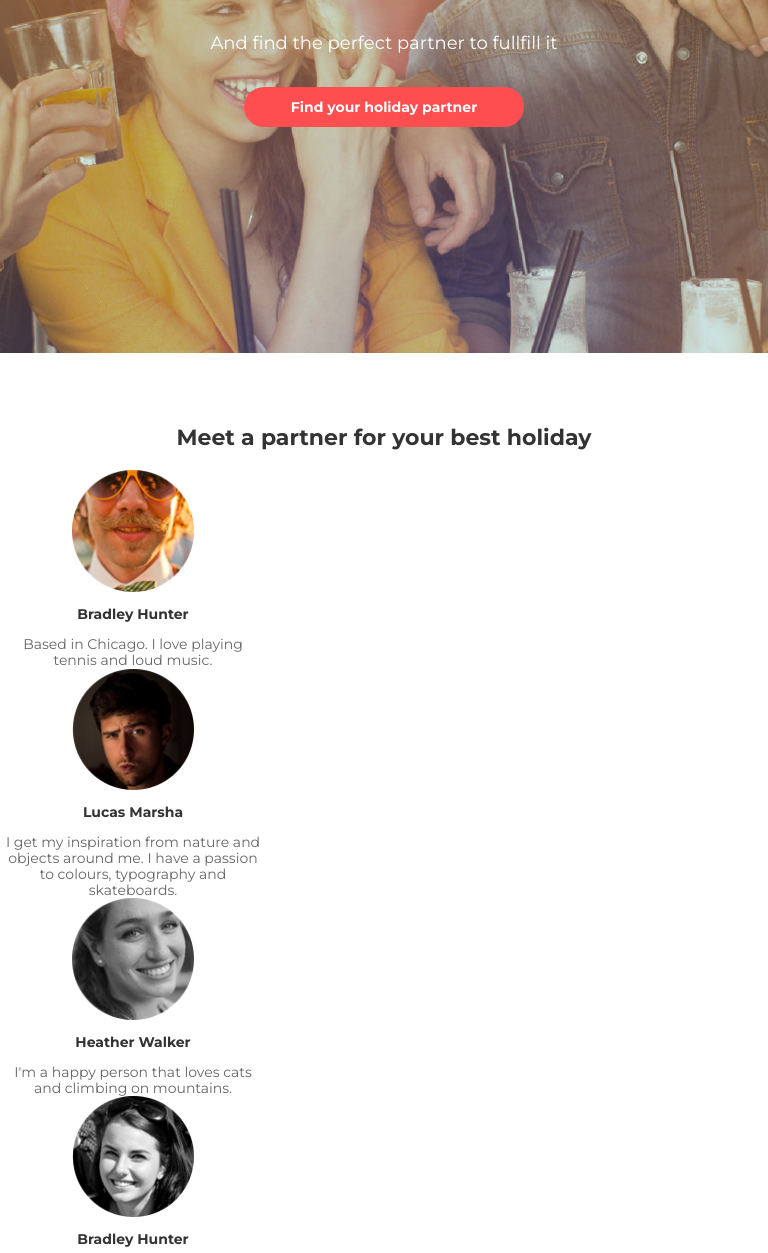
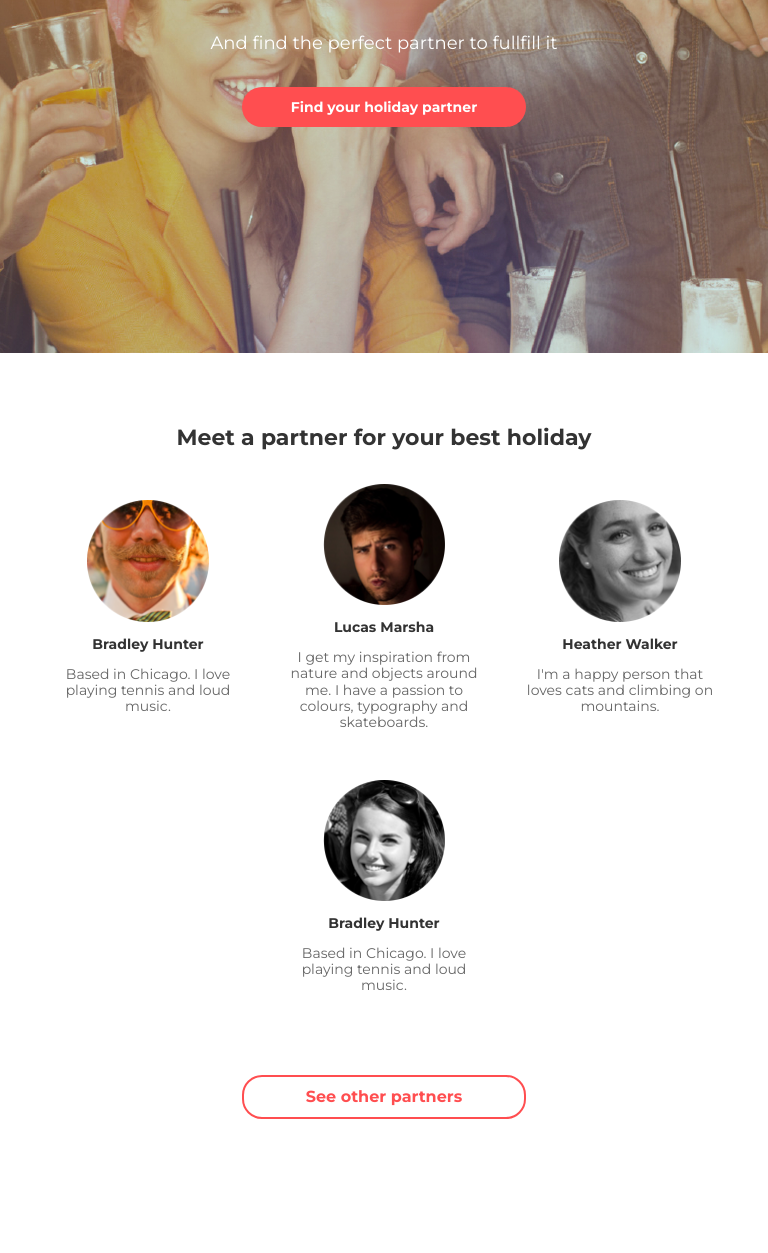
Before and after one commit to belon-creator/goit-markup-hw-07, a plain HTML site: page index.html in a window 768 px wide. Shown: the part 347-1600 px from the top of the page. After the commit the page ends 1506 px from the top, so only its background shows below. Drawn offline with Linux system fonts and the light colour scheme.

Commit message:
add tablet version

```diff
--- a/css/styles.css
+++ b/css/styles.css
@@ -38,6 +38,8 @@ ul {
   min-height: 540px;
   background-repeat: no-repeat;
   background-image: url(../images/mobile.png);
+  background-position: center;
+  background-size: cover;
 }
 
 .user-nav-list,
@@ -83,7 +85,7 @@ a {
 }
 .hdr-btn {
   display: block;
-  width: 280px;
+  min-width: 280px;
   min-height: 40px;
   border-radius: 20px;
   background-color: #ff4e50;
@@ -91,7 +93,6 @@ a {
   color: var(--hdr-color);
   text-align: center;
   font-weight: 700;
-  /* transform: translateX(50%); */
   margin-right: auto;
   margin-left: auto;
 }
@@ -141,6 +142,7 @@ a {
 }
 .btn {
   all: unset;
+  display: block;
   min-width: 280px;
   min-height: 40px;
   border-radius: 20px;
@@ -150,10 +152,12 @@ a {
   color: #ff4e50;
   text-align: center;
   font-weight: 700;
+  margin-left: auto;
+  margin-right: auto;
 }
 /* phone */
 
-@media screen and (min-width: 320px) and (max-width: 659px) {
+@media screen and (min-width: 320px) and (max-width: 531px) {
   .container {
     padding-right: 15px;
     padding-left: 15px;
@@ -168,10 +172,16 @@ a {
   }
 
   .hdr-title {
+    margin: 40px;
     margin-bottom: 16px;
   }
   .hdr-txt {
     margin-bottom: 16px;
+  }
+  .hdr-btn {
+    display: block;
+    width: 280px;
+    padding: 12px;
   }
   /* partners list */
   .title {
@@ -187,7 +197,7 @@ a {
   }
 }
 
-@media screen and (min-width: 660px) and (max-width: 939px) {
+@media screen and (min-width: 532px) and (max-width: 939px) {
   .main-header {
     min-height: 700px;
     background-repeat: no-repeat;
@@ -208,24 +218,37 @@ a {
     margin-left: auto;
     margin-bottom: 36px;
   }
-  .hdr-txt{
+  .hdr-txt {
     margin-bottom: 34px;
   }
-  .hdr-btn{
+  .hdr-btn {
+    display: block;
+    width: 284px;
     padding: 12px 24px;
-
+  }
+  .content {
+    padding-right: 20px;
+    padding-left: 20px;
+    padding-bottom: 40px;
   }
   .title {
     padding-top: 72px;
-    margin-bottom: 20px;
+    margin-bottom: 34px;
   }
-  .partners-list-item{
+  .partners-list {
+    display: flex;
+    flex-wrap: wrap;
+    justify-content: center;
+    margin-bottom: 32px;
+  }
+  .partners-list-item {
     display: flex;
     flex-wrap: wrap;
     flex-direction: row;
-  }
-  .partner{
-      flex-basis:  266px;
+    flex-basis: 236px;
+    padding-right: 20px;
+    padding-left: 20px;
+    margin-bottom: 50px;
   }
 }
 @media screen and (min-width: 940px) {
```
Lines whose indentation alone changed are shown as unchanged.
